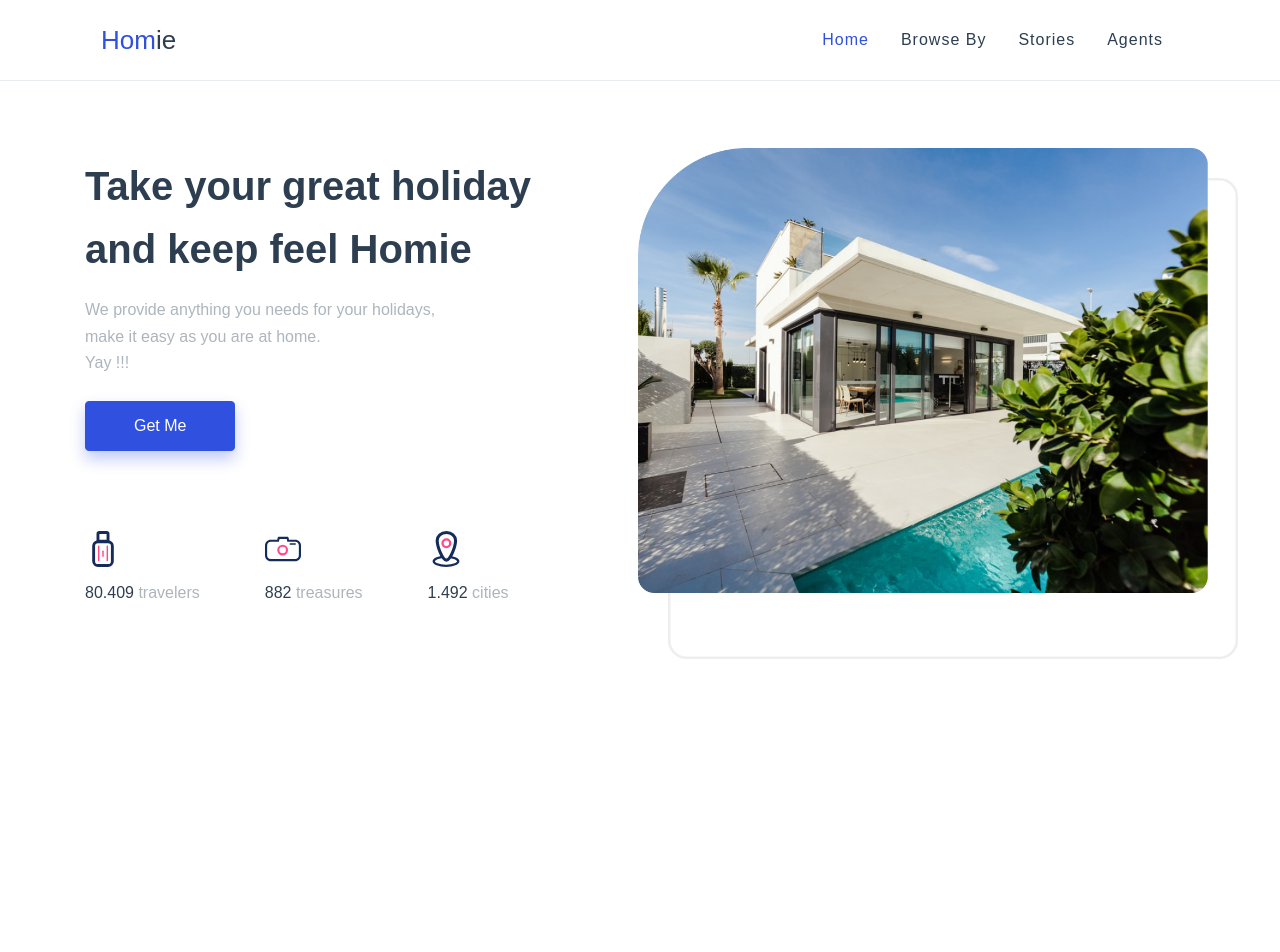
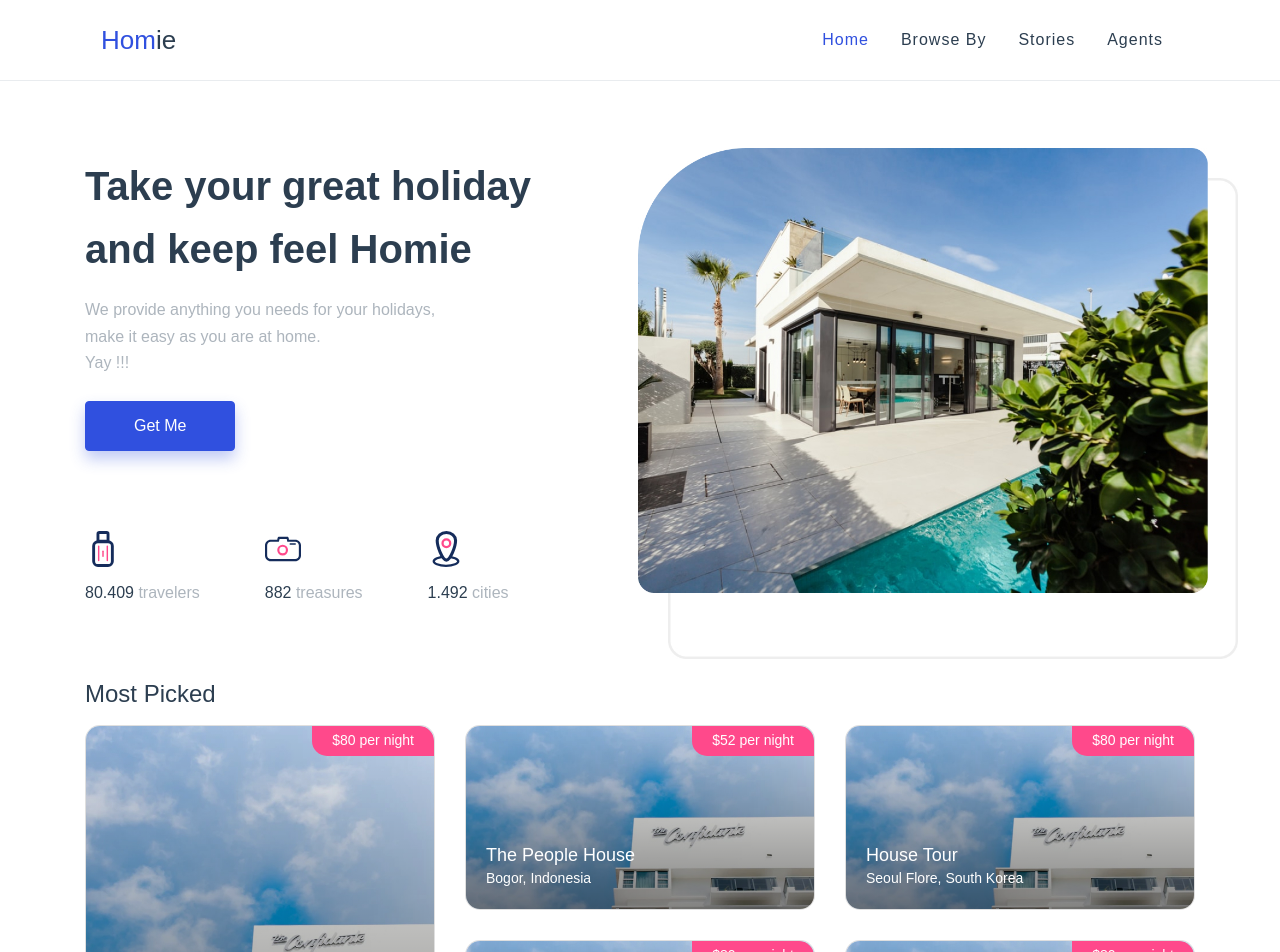
Before and after one commit to taufanfadhilah/BWAMERN-FE, a React (Create React App) app: page / in a window 1280 px wide. Shown: the top 952 px of the page. Before the commit the page ends 800 px from the top, so only its background shows below. Built offline with nearby package versions, Linux system fonts and the light colour scheme.

Commit message:
section most picked

```diff
--- /dev/null
+++ b/src/assets/scss/_container-grid.scss
@@ -0,0 +1,67 @@
+.container-grid {
+  display: grid;
+  grid-template-columns: repeat(12, 1fr);
+  grid-auto-rows: minmax(185px, auto);
+  grid-auto-flow: dense;
+  row-gap: 30px;
+  column-gap: 30px;
+  position: relative;
+  z-index: 3;
+
+  &.sm {
+    grid-auto-rows: minmax(245px, auto);
+    row-gap: 10px;
+    column-gap: 10px;
+  }
+
+  .item {
+    &.column-1 {
+      grid-column-end: span 1;
+    }
+    &.column-2 {
+      grid-column-end: span 2;
+    }
+    &.column-3 {
+      grid-column-end: span 3;
+    }
+    &.column-4 {
+      grid-column-end: span 4;
+    }
+    &.column-5 {
+      grid-column-end: span 5;
+    }
+    &.column-6 {
+      grid-column-end: span 6;
+    }
+    &.column-7 {
+      grid-column-end: span 7;
+    }
+    &.column-8 {
+      grid-column-end: span 8;
+    }
+    &.column-9 {
+      grid-column-end: span 9;
+    }
+    &.column-10 {
+      grid-column-end: span 10;
+    }
+    &.column-11 {
+      grid-column-end: span 11;
+    }
+    &.column-12 {
+      grid-column-end: span 12;
+    }
+    &.row-1 {
+        grid-row-end: span 1;
+    }
+    &.row-2 {
+        grid-row-end: span 2;
+    }
+    &.row-3 {
+        grid-row-end: span 3;
+    }
+    &.row-4 {
+        grid-row-end: span 4;
+    }
+  }
+}
--- a/src/assets/scss/_variables.scss
+++ b/src/assets/scss/_variables.scss
@@ -36,7 +36,7 @@ $grays: map-merge(
 $blue:    #007bff !default;
 $indigo:  #3050DF !default;
 $purple:  #6f42c1 !default;
-$pink:    #e83e8c !default;
+$pink:    #FF498B !default;
 $red:     #dc3545 !default;
 $orange:  #fd7e14 !default;
 $yellow:  #ffc107 !default;
--- a/src/assets/scss/style.scss
+++ b/src/assets/scss/style.scss
@@ -14,6 +14,7 @@
 @import "images";
 @import "code";
 @import "grid";
+@import "container-grid";
 @import "tables";
 @import "forms";
 @import "buttons";
@@ -49,8 +50,8 @@
   font-family: "Poppins", sans-serif;
   color: $primary;
   &:hover {
-      color: $primary;
-      text-decoration: none;
+    color: $primary;
+    text-decoration: none;
   }
 }
 
@@ -84,3 +85,119 @@ header {
     }
   }
 }
+
+section {
+  margin-bottom: 70px;
+}
+
+.img-cover {
+  object-fit: cover;
+  height: 100%;
+  width: 100%;
+}
+
+.img-contain {
+  object-fit: contain;
+  height: 100%;
+  width: 100%;
+}
+
+.card {
+  height: 100%;
+
+  .tag {
+    z-index: 3;
+    font-size: 0.875rem;
+    background-color: $pink;
+    padding: 0.25rem 1.25rem;
+    position: absolute;
+    top: 0;
+    right: 0;
+    color: $white;
+    min-height: 30px;
+    border-radius: 0 15px;
+
+    span {
+      font-weight: 300;
+    }
+  }
+
+  .img-wrapper {
+    height: 100%;
+    margin-bottom: 0;
+    border-radius: 0.9375rem;
+    overflow: hidden;
+  }
+
+  .meta-wrapper {
+    margin-top: 1rem;
+
+    h5 {
+      font-size: 1.125rem;
+      margin-bottom: 2px;
+    }
+
+    span {
+      font-size: 0.875rem;
+    }
+  }
+
+  &.card-featured {
+    overflow: hidden;
+    cursor: pointer;
+    height: 100%;
+    border-radius: 15px;
+
+    &:after {
+      position: absolute;
+      content: "";
+      top: 0;
+      left: 0;
+      right: 0;
+      bottom: 0;
+      transform: scale(1.1);
+      transition: 0.5s transform ease-in-out;
+      z-index: 2;
+      @include gradient-y(rgba($black, 0), rgba($black, 0.51), 0%, 100%);
+    }
+
+    .img-wrapper {
+      z-index: 1;
+      margin: 0;
+      position: absolute;
+      top: 0;
+      left: 0;
+      right: 0;
+      bottom: 0;
+      transform: scale(1.1);
+      transition: 0.25s transform ease-in-out;
+    }
+
+    .meta-wrapper {
+      z-index: 4;
+      color: $white;
+      padding: 20px;
+      position: absolute;
+      top: 0;
+      bottom: 0;
+      width: 100%;
+      transform: translateY(0);
+      transition: 0.3s transform ease-in-out;
+      display: flex;
+      justify-content: flex-end;
+      flex-direction: column;
+    }
+
+    &:hover {
+      .meta-wrapper {
+        transform: translateY(-10px);
+      }
+      &:after {
+        transform: scale(1);
+      }
+      .img-wrapper {
+        transform: scale(1);
+      }
+    }
+  }
+}
--- a/src/json/landingPage.json
+++ b/src/json/landingPage.json
@@ -9,7 +9,7 @@
       "_id": "asd1293uasdads1",
       "name": "Jung Hook Sie",
       "type": "Apartment",
-      "imageUrl": "/images/image-mostpicked-1.jpg",
+      "imageUrl": "/images/img-mostpicked-1.jpg",
       "country": "South Korea",
       "city": "Seoul Flore",
       "price": "80",
@@ -19,7 +19,7 @@
       "_id": "asd1293uasdads1",
       "name": "The People House",
       "type": "Hotel",
-      "imageUrl": "/images/image-mostpicked-2.jpg",
+      "imageUrl": "/images/img-mostpicked-1.jpg",
       "country": "Indonesia",
       "city": "Bogor",
       "price": "52",
@@ -29,7 +29,7 @@
       "_id": "asd1293uasdads1",
       "name": "House Tour",
       "type": "Rumah",
-      "imageUrl": "/images/image-mostpicked-3.jpg",
+      "imageUrl": "/images/img-mostpicked-1.jpg",
       "country": "South Korea",
       "city": "Seoul Flore",
       "price": "80",
@@ -39,7 +39,7 @@
       "_id": "asd1293uasdads1",
       "name": "Jung Hook Sie",
       "type": "Apartment",
-      "imageUrl": "/images/image-mostpicked-4.jpg",
+      "imageUrl": "/images/img-mostpicked-1.jpg",
       "country": "South Korea",
       "city": "Seoul Flore",
       "price": "80",
@@ -49,7 +49,7 @@
       "_id": "asd1293uasdads1",
       "name": "Jung Hook Sie",
       "type": "Apartment",
-      "imageUrl": "/images/image-mostpicked-5.jpg",
+      "imageUrl": "/images/img-mostpicked-1.jpg",
       "country": "South Korea",
       "city": "Seoul Flore",
       "price": "80",
--- a/src/pages/LandingPage.js
+++ b/src/pages/LandingPage.js
@@ -1,14 +1,24 @@
 import React, { Component } from "react";
 import Header from "parts/Header";
 import Hero from "parts/Hero";
+import MostPicked from "parts/MostPicked";
+
 import landingPage from "json/landingPage";
 
 export default class LandingPage extends Component {
+  constructor(props) {
+    super(props);
+    this.refMostPicked = React.createRef();
+  }
   render() {
     return (
       <>
         <Header {...this.props}></Header>
-        <Hero data={landingPage.hero}></Hero>
+        <Hero refMostPicked={this.refMostPicked} data={landingPage.hero}></Hero>
+        <MostPicked
+          refMostPicked={this.refMostPicked}
+          data={landingPage.mostPicked}
+        ></MostPicked>
       </>
     );
   }
--- /dev/null
+++ b/src/parts/MostPicked.js
@@ -0,0 +1,46 @@
+import React from "react";
+import Button from "elemets/Button";
+
+export default function MostPicked(props) {
+  return (
+    <section className="container" ref={props.refMostPicked}>
+      <h4 className="mb-3">Most Picked</h4>
+      <div className="container-grid">
+        {props.data.map((item, index) => {
+          return (
+            <div
+              className={`item column-4 ${index === 0 ? "row-2" : "row-1"}`}
+              key={`mostpicked-${index}`}
+            >
+              <div className="card card-featured">
+                <div className="tag">
+                  ${item.price}{" "}
+                  <span className="font-weight-light">per {item.unit}</span>
+                </div>
+                <figure className="img-wrapper">
+                  <img
+                    src={item.imageUrl}
+                    alt={item.name}
+                    className="img-cover"
+                  />
+                </figure>
+                <div className="meta-wrapper">
+                  <Button
+                    type="link"
+                    className="stretched-link d-block text-white"
+                    href={`/properties/${item._id}`}
+                  >
+                    <h5>{item.name}</h5>
+                  </Button>
+                  <span>
+                    {item.city}, {item.country}
+                  </span>
+                </div>
+              </div>
+            </div>
+          );
+        })}
+      </div>
+    </section>
+  );
+}
```
Also changed, not shown: public/images/img-mostpicked-1.jpg (added).
